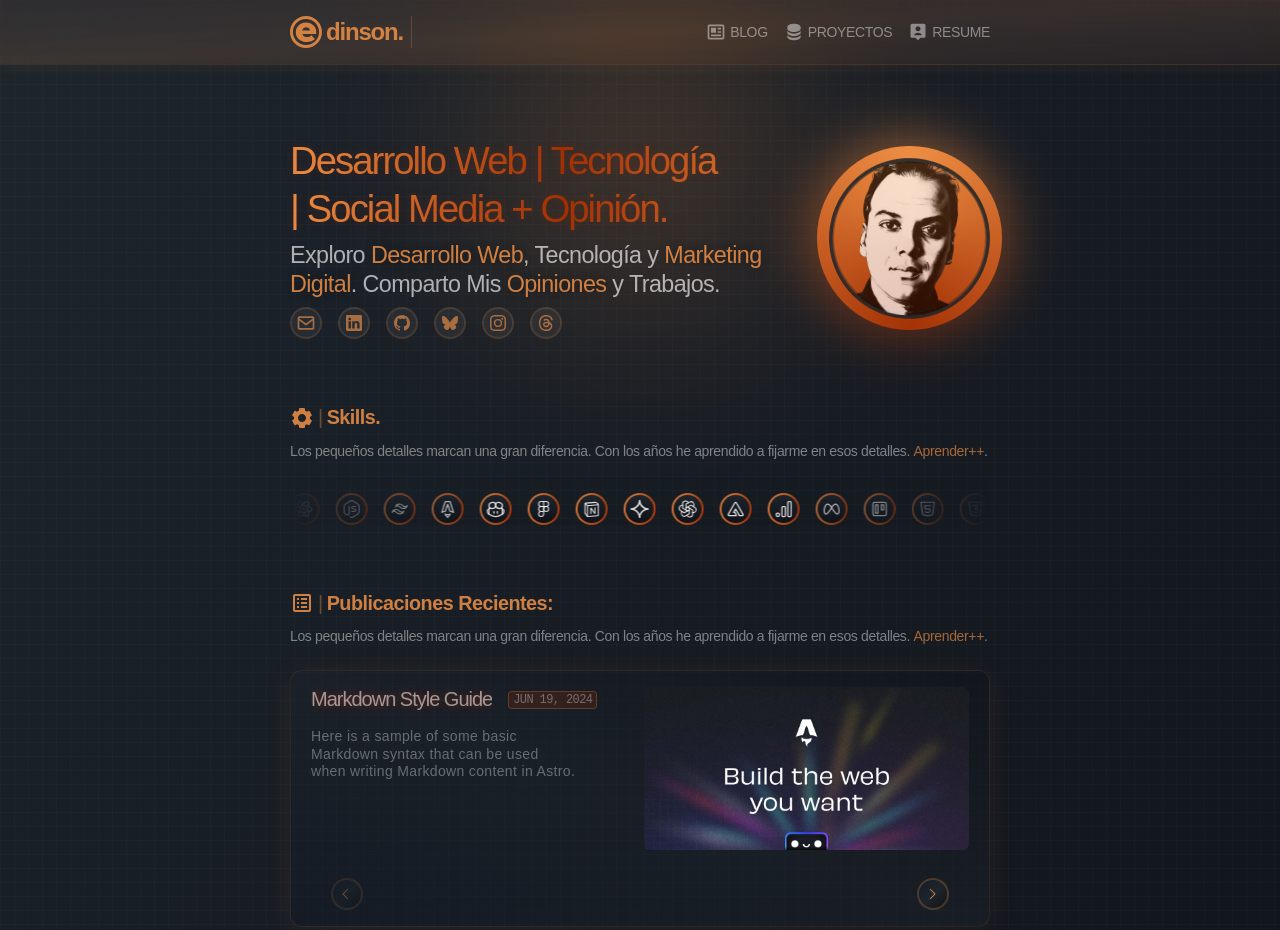
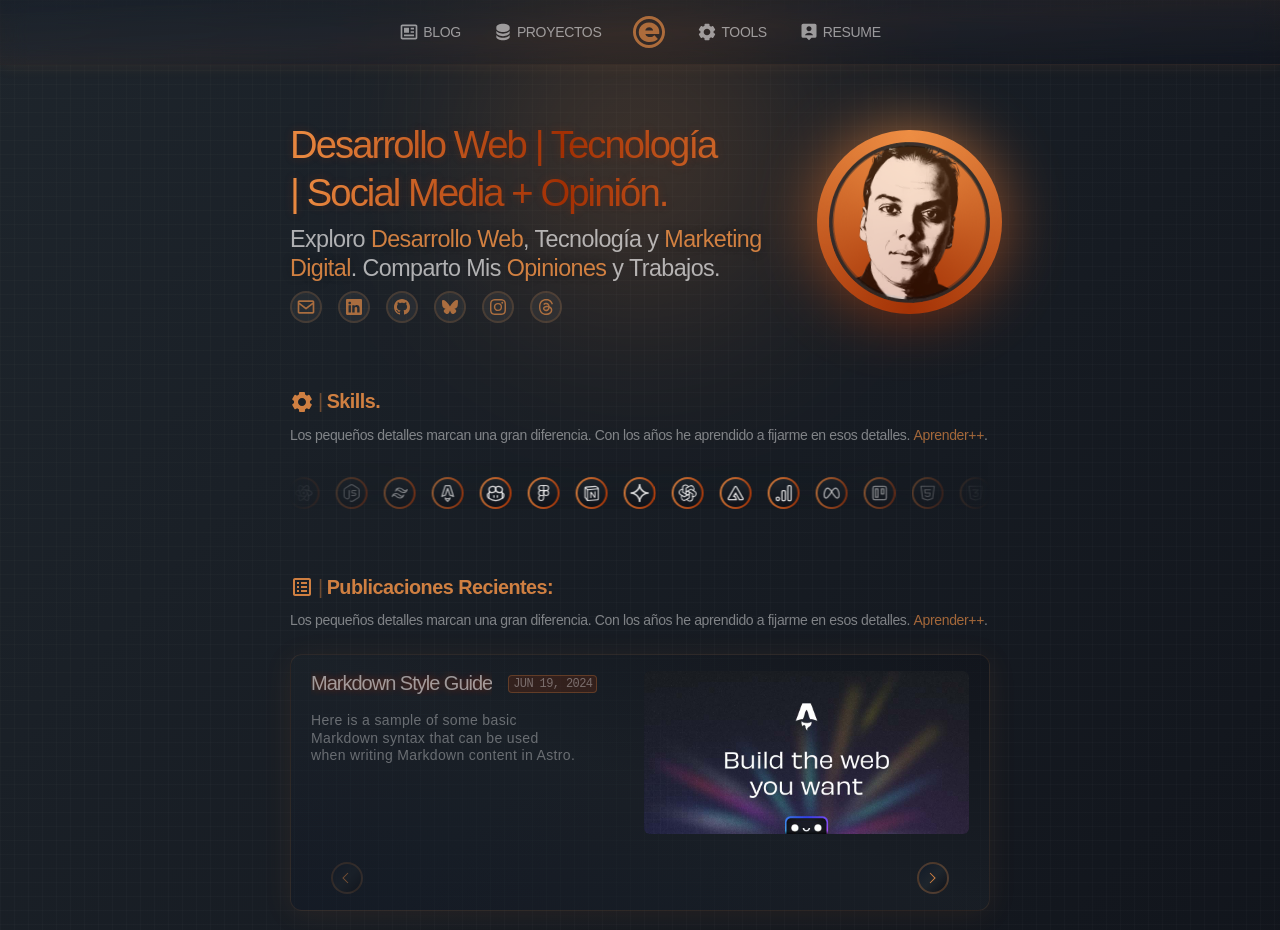
Before and after one commit to Edirju/opinion, an Astro site: page / in a window 1280 px wide. Shown: the top 930 px of the page. Built offline with nearby package versions, Linux system fonts and the light colour scheme; Astro itself is replaced by a stand-in of ours.

Commit message:
Revision de css

```diff
--- a/src/components/Header.astro
+++ b/src/components/Header.astro
@@ -4,23 +4,14 @@ import Logo from "../icons/Logo.astro";
 ---
 
 <header
-  class="font-[family-name:var(--body)] text-[rgb(var(--light),0.45)] sticky top-0 z-20 bg-[rgb(var(--primary),0.1)] backdrop-blur-md backdrop-saturate-150 shadow-[0_0_15px_rgb(var(--primary),0.1)] w-full bg-linear-to-br from-[rgb(var(--dark),0.20)] via-[rgb(var(--primary),0.05)] to-[rgb(var(--black),0.20)] border-b border-[rgb(var(--primary),0.05)] mb-[36px] md:mb-[72px]"
+  class="font-[family-name:var(--body)] text-[rgb(var(--light),0.55)] sticky top-0 z-20 bg-[rgb(var(--black),0.20)] backdrop-blur-md backdrop-saturate-150 shadow-[0_0_15px_rgb(var(--primary),0.1)] w-full bg-linear-to-br from-[rgb(var(--dark),0.20)] via-[rgb(var(--primary),0.05)] to-[rgb(var(--black),0.20)] border-b border-[rgb(var(--primary),0.05)] mb-[36px] md:mb-[56px]"
 >
   <section
     class="max-w-[700px] p-4 md:px-0 flex flex-row flex-wrap items-center justify-between md:mx-auto"
   >
-    <a
-      href="/"
-      class="logo flex items-center transition-all duration-300 ease-in-out text-[rgb(var(--primary),0.85)] hover:text-[rgb(var(--light),0.85)] hover:text-shadow-[0_0_8px_rgb(var(--primary),0.45)] md:pr-2 md:border-r md:border-[rgb(var(--primary),0.25)]"
+    <nav
+      class="w-full flex flex-wrap items-center md:justify-center justify-between md:gap-8"
     >
-      <figure
-        class="hover:shadow-[0_0_8px_rgb(var(--primary),0.25)] rounded-full"
-      >
-        <Logo />
-      </figure>
-      <h2 class="text-2xl font-bold tracking-tighter ml-1">dinson.</h2>
-    </a>
-    <nav class="flex flex-wrap items-center justify-center md:gap-4 gap-6">
       <HeaderLink href="/blog">
         <svg
           xmlns="http://www.w3.org/2000/svg"
@@ -37,8 +28,9 @@ import Logo from "../icons/Logo.astro";
         >
         <span
           class="text-sm font-light uppercase tracking-tight hidden md:block"
-          >Blog</span
         >
+          Blog
+        </span>
       </HeaderLink>
       <HeaderLink href="/projects">
         <svg
@@ -57,6 +49,35 @@ import Logo from "../icons/Logo.astro";
         <span
           class="text-sm font-light uppercase tracking-tight hidden md:block"
           >Proyectos</span
+        >
+      </HeaderLink>
+      <a
+        href="/"
+        aria-label="Home"
+        class="logo flex items-center transition-all duration-300 ease-in-out text-[rgb(var(--primary),0.65)] hover:text-[rgb(var(--light),0.65)] hover:text-shadow-[0_0_8px_rgb(var(--primary),0.45)]"
+      >
+        <figure
+          class="hover:shadow-[0_0_8px_rgb(var(--primary),0.25)] rounded-full"
+        >
+          <Logo />
+        </figure>
+        <!-- <h2 class="text-2xl font-bold tracking-tighter ml-1">dinson.</h2> -->
+      </a>
+      <HeaderLink href="#">
+        <svg
+          xmlns="http://www.w3.org/2000/svg"
+          width="24"
+          height="24"
+          class="size-5"
+          viewBox="0 0 24 24"
+          style="fill: currentColor;transform: ;msFilter:;"
+          ><path
+            d="m2.344 15.271 2 3.46a1 1 0 0 0 1.366.365l1.396-.806c.58.457 1.221.832 1.895 1.112V21a1 1 0 0 0 1 1h4a1 1 0 0 0 1-1v-1.598a8.094 8.094 0 0 0 1.895-1.112l1.396.806c.477.275 1.091.11 1.366-.365l2-3.46a1.004 1.004 0 0 0-.365-1.366l-1.372-.793a7.683 7.683 0 0 0-.002-2.224l1.372-.793c.476-.275.641-.89.365-1.366l-2-3.46a1 1 0 0 0-1.366-.365l-1.396.806A8.034 8.034 0 0 0 15 4.598V3a1 1 0 0 0-1-1h-4a1 1 0 0 0-1 1v1.598A8.094 8.094 0 0 0 7.105 5.71L5.71 4.904a.999.999 0 0 0-1.366.365l-2 3.46a1.004 1.004 0 0 0 .365 1.366l1.372.793a7.683 7.683 0 0 0 0 2.224l-1.372.793c-.476.275-.641.89-.365 1.366zM12 8c2.206 0 4 1.794 4 4s-1.794 4-4 4-4-1.794-4-4 1.794-4 4-4z"
+          ></path></svg
+        >
+        <span
+          class="text-sm font-light uppercase tracking-tight hidden md:block"
+          >Tools</span
         >
       </HeaderLink>
       <HeaderLink href="/resume" target="_blank">
@@ -79,3 +100,25 @@ import Logo from "../icons/Logo.astro";
     </nav>
   </section>
 </header>
+
+<style>
+  span {
+    position: relative;
+    transition: all 0.3s ease;
+    &::after {
+      content: "";
+      position: absolute;
+      left: 0;
+      right: 0;
+      top: 100%;
+      height: 1px;
+      background-color: rgb(var(--primary));
+      transform: scaleX(0);
+      transition: 0.2s;
+      transform-origin: left;
+    }
+    &:hover::after {
+      transform: scaleX(1);
+    }
+  }
+</style>
--- a/src/components/HeaderLink.astro
+++ b/src/components/HeaderLink.astro
@@ -31,8 +31,8 @@ const isActive = href === pathname || href === "/" + (subpath?.[0] || "");
     &.active {
       color: rgb(var(--primary), 0.65);
       text-shadow: 0 0 8px rgb(var(--primary), 0.65);
-      text-decoration: underline;
-      text-underline-offset: 2px;
+      /* text-decoration: underline; */
+      /* text-underline-offset: 4px; */
     }
   }
 </style>
--- a/src/layouts/Layout.astro
+++ b/src/layouts/Layout.astro
@@ -23,9 +23,6 @@ const description = SITE_DESCRIPTION;
         );
         --sdr-gradient: linear-gradient(to top left, #0f1219 0%, #1e252c 100%);
         background: var(--hdr-gradient);
-        /* BG Animation */
-        /* --color-1: oklch(0.2607 0.0166 248.46); */
-        /* --color-2: oklch(0.1824 0.0152 266.74); */
       }
     </style>
   </head>
```
